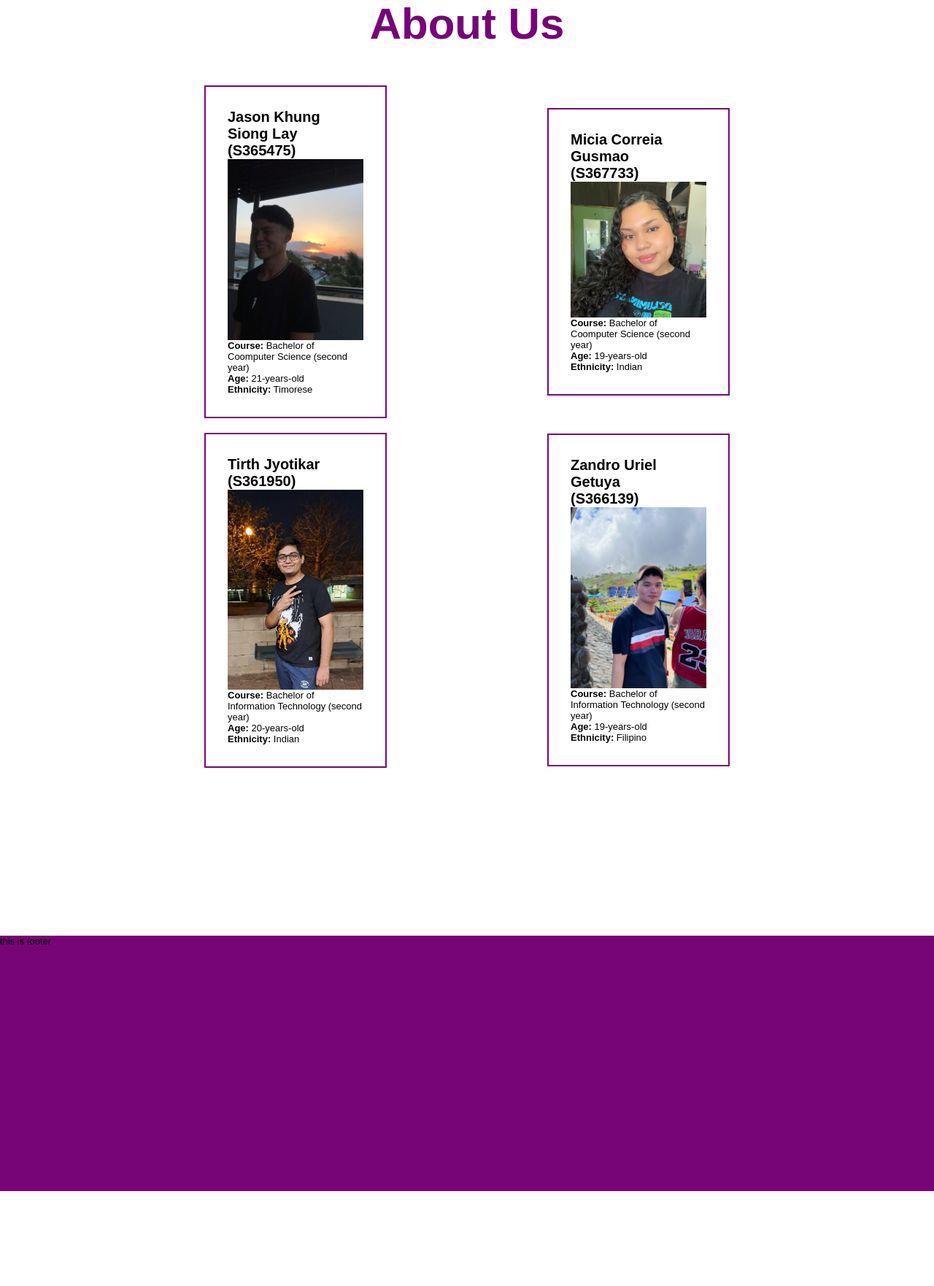
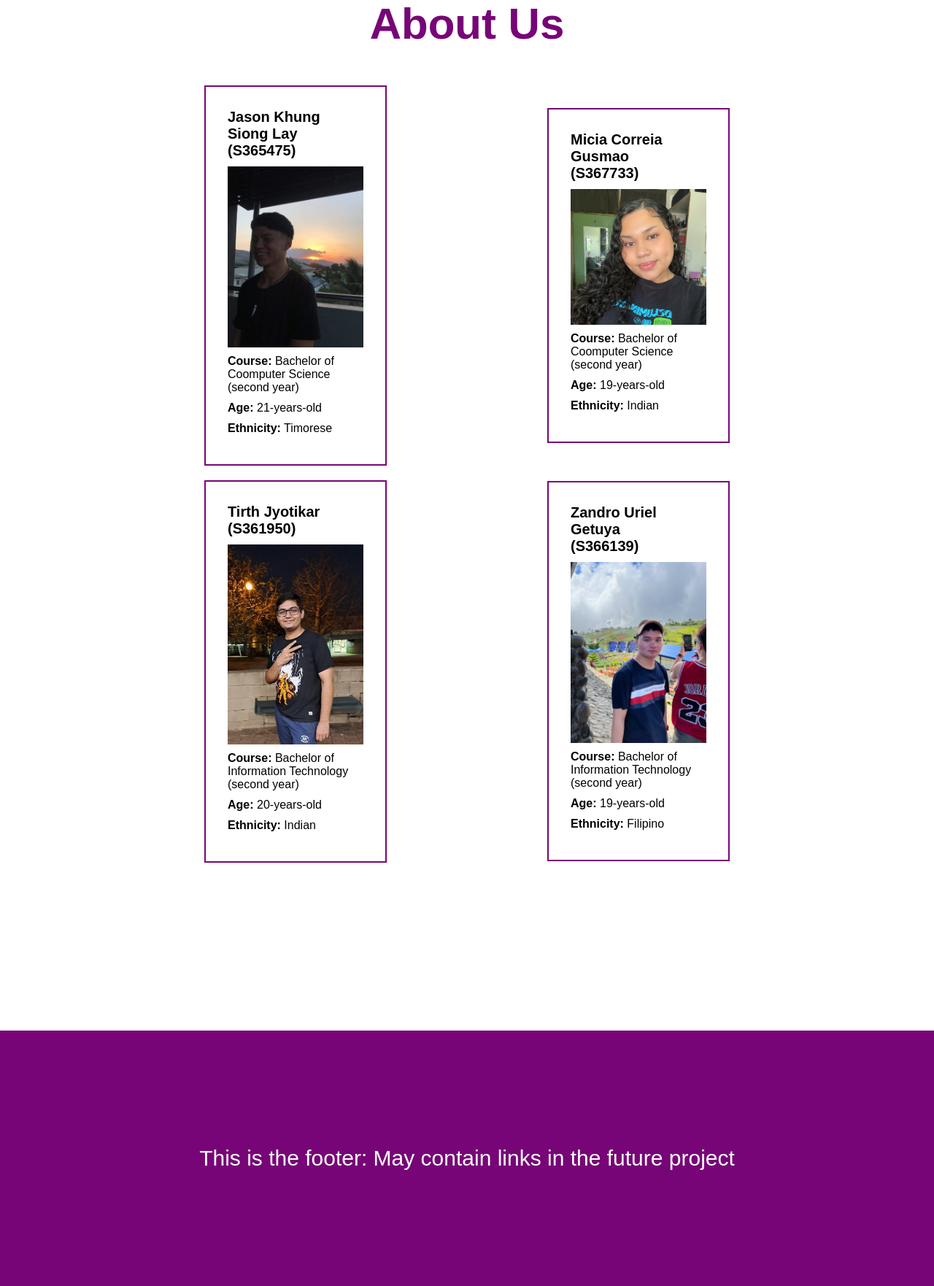
Before and after one commit to Beast-Code9999/HIT237_Group11_2024, a Django app: page /about-us in a window 1280 px wide. Shown: the part 282-2044 px from the top of the page at 73% size. Before the commit the page ends 1914 px from the top, so only its background shows below. Run offline with Django 5.2, Linux system fonts and the light colour scheme.

Commit message:
add footer css and about css

```diff
--- a/assignment_2_proj/assignment2_app/static/assignment2_app/about.css
+++ b/assignment_2_proj/assignment2_app/static/assignment2_app/about.css
@@ -29,5 +29,5 @@ section h2 {
 }
 
 p {
-    font-size: 1.3rem;
+    font-size: 1.6rem;
 }
--- a/assignment_2_proj/assignment2_app/templates/assignment2_app/includes/member.html
+++ b/assignment_2_proj/assignment2_app/templates/assignment2_app/includes/member.html
@@ -2,12 +2,12 @@
 
 <article class="article jason">
     <div class="profile-header">
-        <h3 class="article__header">{{ member.name }} <br> {{ member.id }}</h3>
+        <h3 class="article__header margin-bottom-small">{{ member.name }} <br> {{ member.id }}</h3>
     </div>
-    <img class="article__img" src="{% static "assignment2_app/img/"|add:member.img %}" alt="{{ member.name }}">
+    <img class="article__img margin-bottom-small" src="{% static "assignment2_app/img/"|add:member.img %}" alt="{{ member.name }}">
     <div class="description">
-        <p><strong>Course:</strong> {{ member.course }}</p>
-        <p><strong>Age:</strong> {{ member.age }}</p>
-        <p><strong>Ethnicity:</strong> {{ member.nationality }}</p>
+        <p class="margin-bottom-small"><strong>Course:</strong> {{ member.course }}</p>
+        <p class="margin-bottom-small"><strong>Age:</strong> {{ member.age }}</p>
+        <p class="margin-bottom-small"><strong>Ethnicity:</strong> {{ member.nationality }}</p>
     </div>
 </article>
--- a/assignment_2_proj/static/app.css
+++ b/assignment_2_proj/static/app.css
@@ -78,8 +78,16 @@ body {
     width: 100%;
     height: 35rem;
     background-color: var(--color-primary);
+    display: flex;
+    justify-content: center;
+    align-items: center;
+    color: white;
+    font-size: 3rem;
 }
 
 .link {
     text-decoration: none;
 }
+.margin-bottom-small {
+    margin-bottom: 1rem;
+}
--- a/assignment_2_proj/templates/base.html
+++ b/assignment_2_proj/templates/base.html
@@ -35,7 +35,7 @@
 
 
     <footer class="footer">
-        <p>this is footer</p>
+        <div>This is the footer: May contain links in the future project</div>
     </footer>
 </body>
 </html>
```
